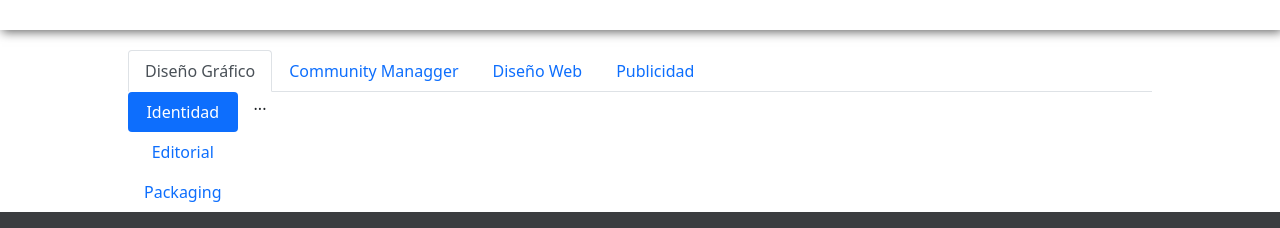
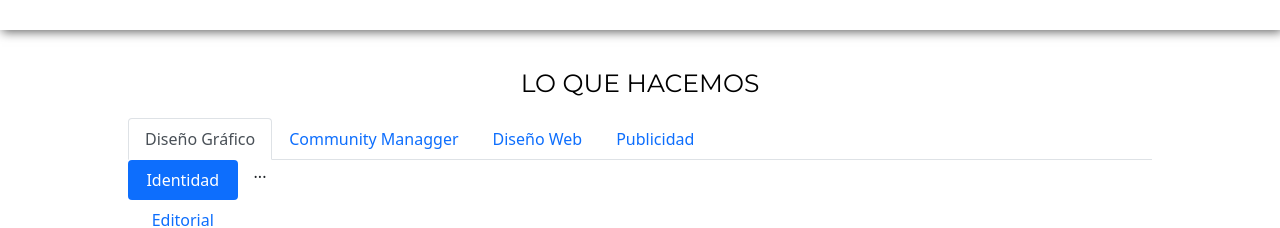
Before and after one commit to rourquiza/URFE, a plain HTML site: page pages/Servicios.html in a window 1280 px wide. Shown: the part 81-309 px from the top of the page. Drawn offline with nearby package versions, Linux system fonts and the light colour scheme.

Commit message:
git commit cambiosocho

```diff
--- a/pages/Servicios.html
+++ b/pages/Servicios.html
@@ -57,6 +57,9 @@
         </nav>
     </header>
     <!--comienzo servicios-->
+    <div class="nosotrosDos">
+        <h3>LO QUE HACEMOS</h3>
+    </div>
     <div class="servicioTodos">
         <nav>
             <div class="nav nav-tabs" id="nav-tab" role="tablist">
```
